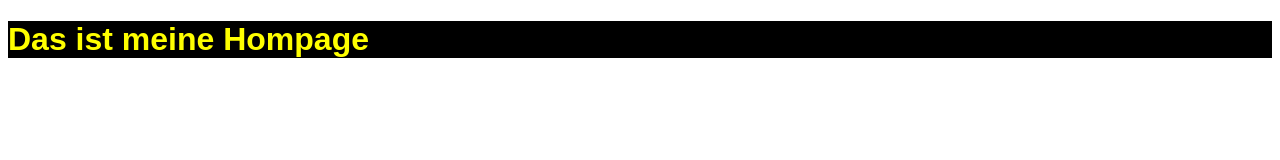
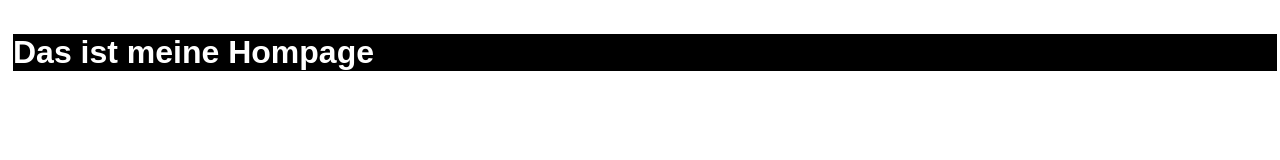
Before and after one commit to d-woegerbauer/d-woegerbauer.github.io, a plain HTML site: page index.html in a window 1280 px wide. Drawn offline with Linux system fonts and the light colour scheme.

Commit message:
Edited CSS

```diff
--- a/index.html
+++ b/index.html
@@ -6,6 +6,9 @@
 	<link rel="stylesheet" href="style.css" type="text/css">
 </head>
 <body>
-	<h1>Das ist meine Hompage</h1>
+	<header>
+		<h1>Das ist meine Hompage</h1>
+	</header>
+
 </body>
 </html>
--- a/style.css
+++ b/style.css
@@ -1,5 +1,10 @@
+header{
+	width: 100%;
+	padding: 5px;
+}
+
 h1{
-	color: yellow;
+	color: white;
 	font-family: Arial;
 	background-color: black;
 }
```
